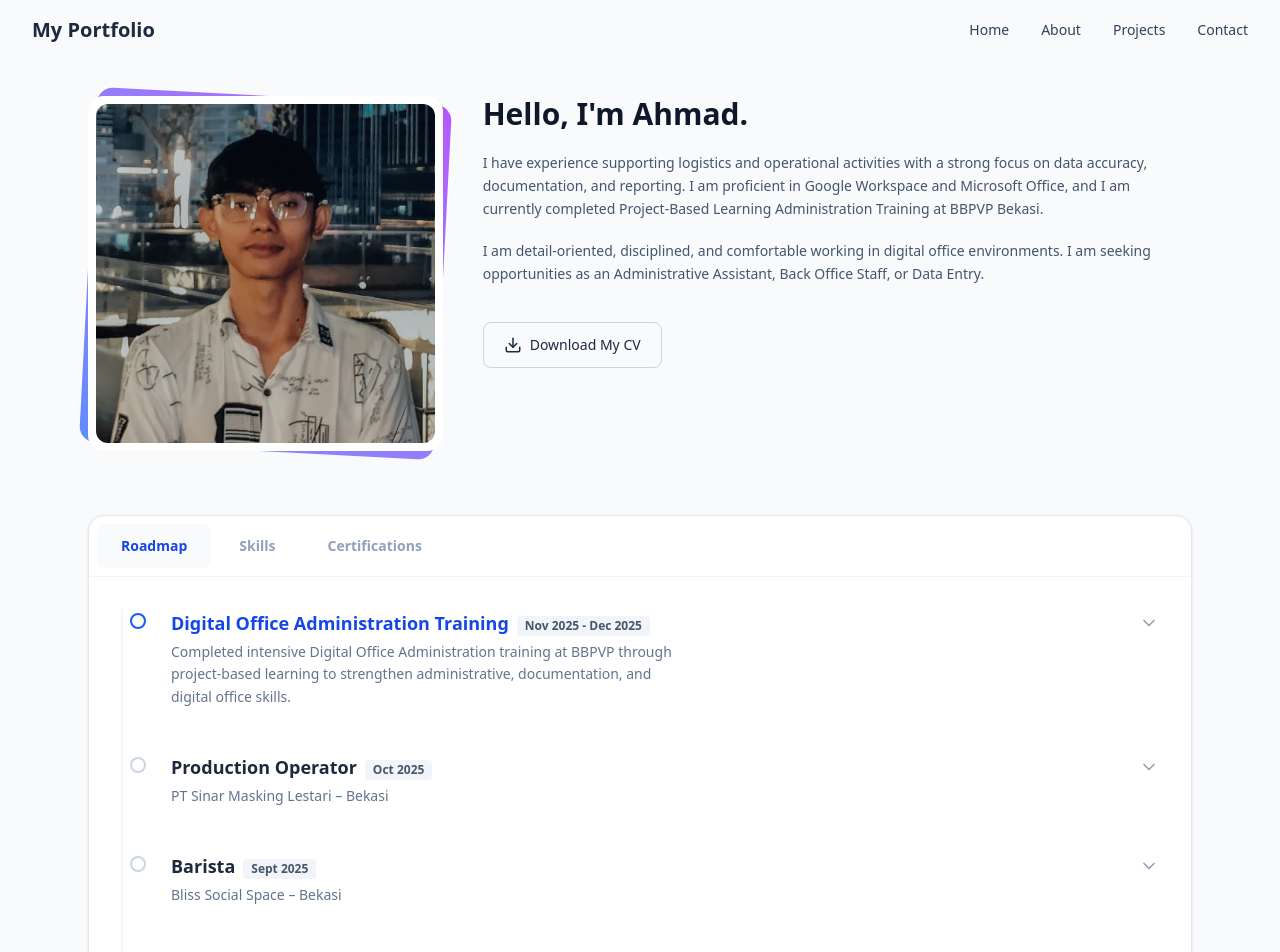
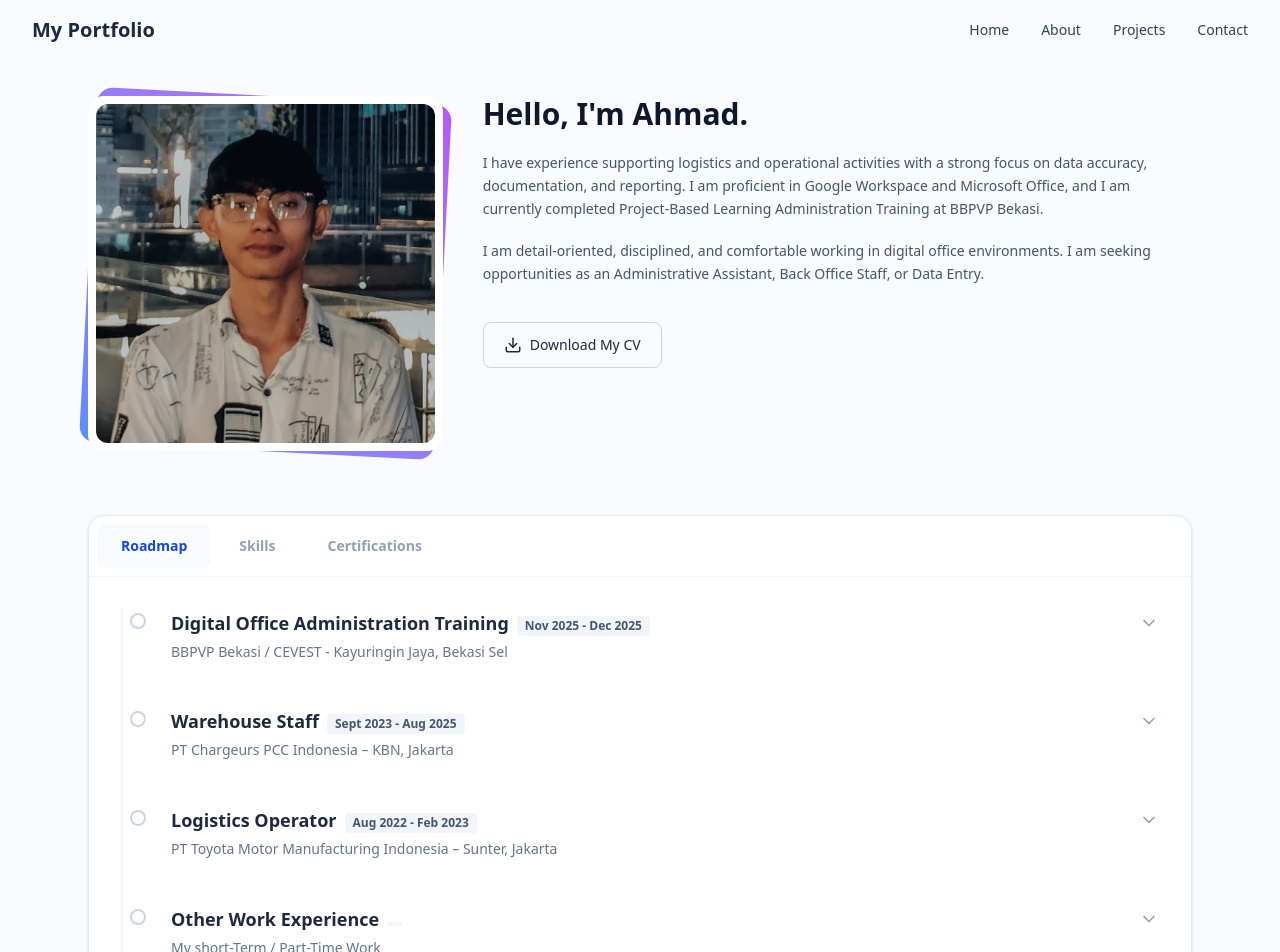
Before and after one commit to AhmadPijar/my-portofolio, a React (Vite) app: page /#/about in a window 1280 px wide. Shown: the top 952 px of the page. Built offline with nearby package versions, Linux system fonts and the light colour scheme.

Commit message:
edited experience roadmap

```diff
--- a/src/newData/projectsData.js
+++ b/src/newData/projectsData.js
@@ -7,7 +7,7 @@ export const projectsData = [
     link: "https://sites.google.com/view/dailyreportsystem/halaman-muka",
   },
   {
-    title: "Data entry for the dashboard cash flow report.",
+    title: "Data entry for the cash flow report dashboard.",
     category: "Web app",
     stack: "Google Sheets, Appscript, Drive, Javascript",
     desc: "Automate and accelerate cash administration processes, eliminating the need for administration software like Excel or spreadsheets.",
--- a/src/newData/roadmapData.js
+++ b/src/newData/roadmapData.js
@@ -2,36 +2,13 @@ export const roadmapData = [
   {
     year: "Nov 2025 - Dec 2025",
     title: "Digital Office Administration Training",
-    desc: "Completed intensive Digital Office Administration training at BBPVP through project-based learning to strengthen administrative, documentation, and digital office skills.",
+    desc: "BBPVP Bekasi / CEVEST - Kayuringin Jaya, Bekasi Sel",
     details: [
-      "Digital Office Administration",
-      "Google Workspace & Microsoft Office",
-      "Document Management & Reporting",
-      "2-month Project-Based Learning",
-    ],
-    current: true,
-    future: false,
-  },
-  {
-    year: "Oct 2025",
-    title: "Production Operator",
-    desc: "PT Sinar Masking Lestari – Bekasi",
-    details: [
-      "Assembled product components following work instructions",
-      "Performed quality checking to ensure product standards",
-      "Handled final packaging with attention to detail",
-    ],
-    current: false,
-    future: false,
-  },
-  {
-    year: "Sept 2025",
-    title: "Barista",
-    desc: "Bliss Social Space – Bekasi",
-    details: [
-      "Prepared and served coffee beverages according to standards",
-      "Managed ingredient stock and cleaned equipment",
-      "Handled cash transactions and provided customer service",
+      `I have completed intensive Digital Office Administration training at BBPVP through project-based learning to strengthen administrative, documentation, and digital office skills.
+        - Digital Office Administration
+        - Google Workspace & Microsoft Office
+        - Document Management & Reporting
+        - 2-month Project-Based Learning`,
     ],
     current: false,
     future: false,
@@ -50,18 +27,6 @@ export const roadmapData = [
     future: false,
   },
   {
-    year: "Jun 2023 - Jul 2023",
-    title: "Computer Store Staff",
-    desc: "Virago Technicom – BCP Mall, Bekasi",
-    details: [
-      "Provided customer service and handled sales transactions",
-      "Recorded stock availability and organized product displays",
-      "Prepared simple daily operational reports",
-    ],
-    current: false,
-    future: false,
-  },
-  {
     year: "Aug 2022 - Feb 2023",
     title: "Logistics Operator",
     desc: "PT Toyota Motor Manufacturing Indonesia – Sunter, Jakarta",
@@ -73,4 +38,30 @@ export const roadmapData = [
     current: false,
     future: false,
   },
+  {
+    year: "",
+    title: "Other Work Experience",
+    desc: "My short-Term / Part-Time Work",
+    details: [
+      `Production Operator - PT Sinar Masking Lestari
+October 2025
+- Assembled product components following work instructions
+- Performed quality checking to ensure product standards
+- Handled final packaging with attention to detail
+
+Barista - Bliss Social Space
+September 2025
+- Prepared and served coffee beverages
+- Managed ingredient stock and cleaned equipment
+- Handled cash transactions and customer service
+
+Computer Store Staff - Virago Technicom
+Jun 2023 - Jul 2023
+- Provided customer service and handled sales transactions
+- Recorded stock availability and organized product displays
+- Prepared simple daily operational reports`,
+    ],
+    current: false,
+    future: false,
+  },
 ];
--- a/src/newSection/SubComponents/RoadmapTab.jsx
+++ b/src/newSection/SubComponents/RoadmapTab.jsx
@@ -80,13 +80,15 @@ const RoadmapTab = () => {
 
             {/* Expandable Details */}
             <div
-              className={`mt-3 overflow-hidden transition-all duration-300
-                ${isActive ? "max-h-40 opacity-100" : "max-h-0 opacity-0"}
+              className={`mt-3 overflow-auto transition-all duration-300
+                ${isActive ? "max-h-[500px] opacity-100" : "max-h-0 opacity-0"}
               `}
             >
               <ul className="text-slate-500 text-sm space-y-1 ml-4 list-disc">
                 {item.details.map((d, i) => (
-                  <li key={i}>{d}</li>
+                  <li key={i} style={{ whiteSpace: "pre-line" }}>
+                    {d}
+                  </li>
                 ))}
               </ul>
             </div>
```
